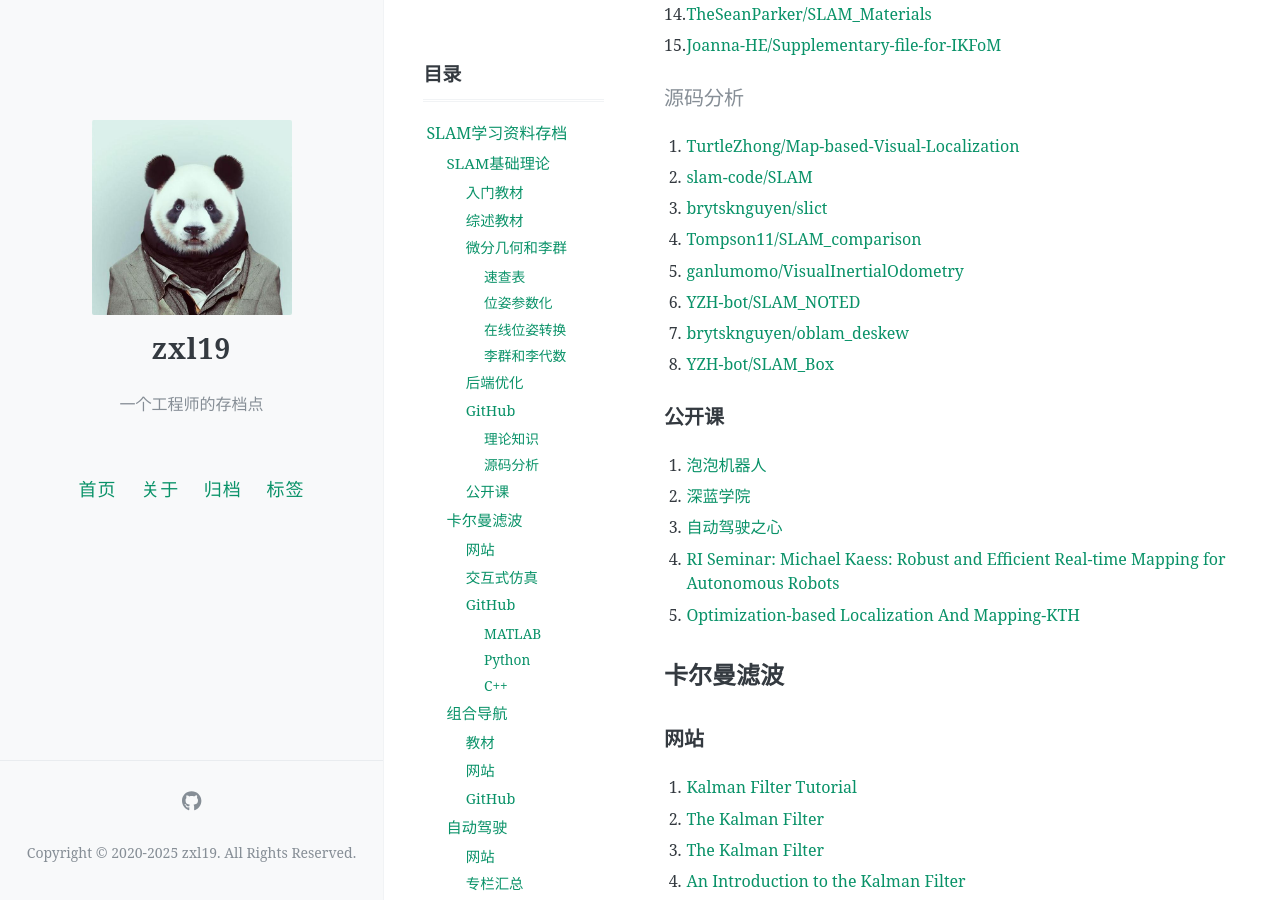
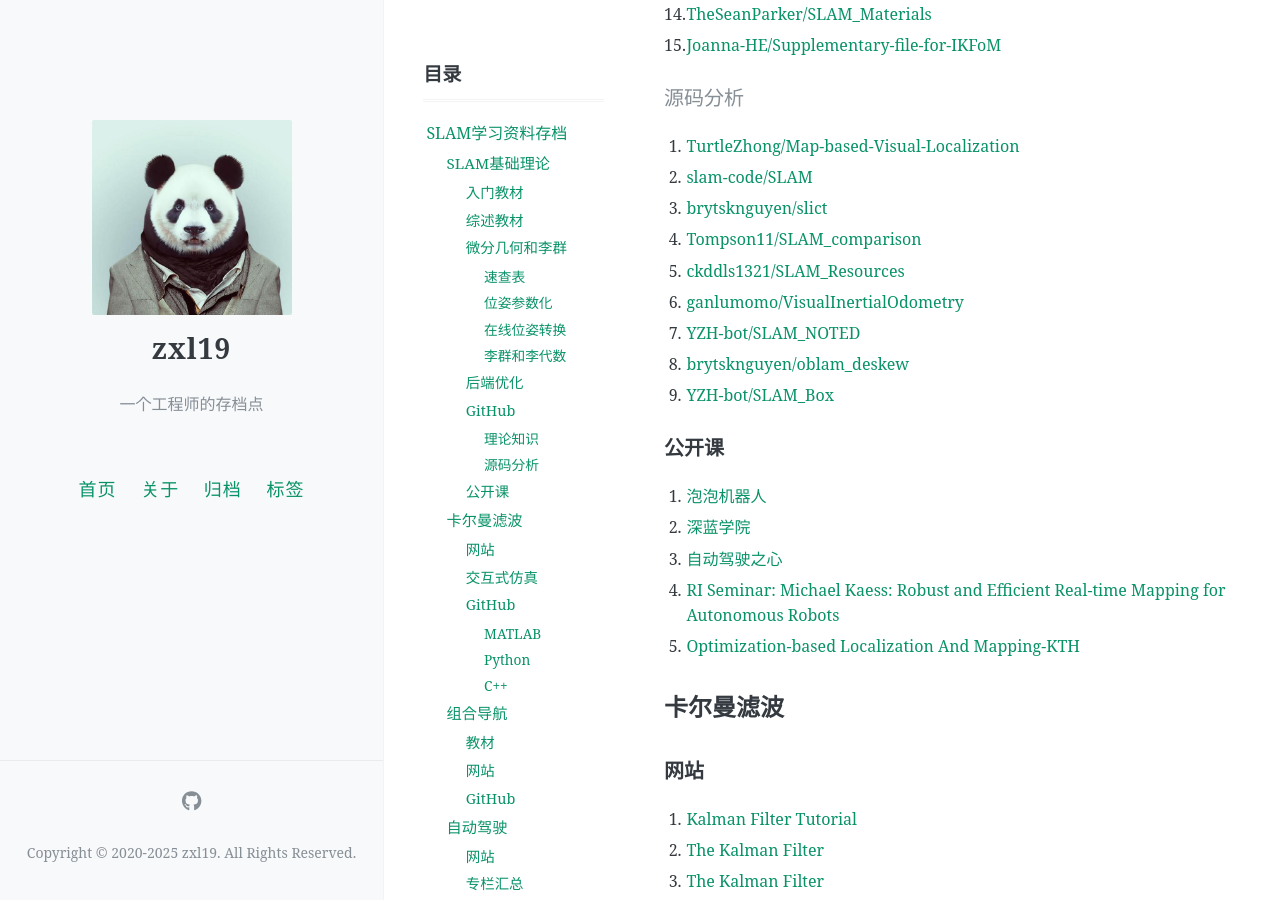
Before and after one commit to zxl19/zxl19.github.io, a Jekyll site: the page built from _posts/2022-10-11-slam-material.md, in a window 1280 px wide and 900 px high, scrolled down 2414 px. Built offline with Jekyll 4.4.1, drawn with Linux system fonts in a browser that asks for light colours; comment, search, counter and statistics services are not loaded.

Commit message:
docs: update posts

```diff
--- a/_posts/2022-10-11-slam-material.md
+++ b/_posts/2022-10-11-slam-material.md
@@ -97,10 +97,11 @@ pinned: false
 2. [slam-code/SLAM](https://github.com/slam-code/SLAM)
 3. [brytsknguyen/slict](https://github.com/brytsknguyen/slict)
 4. [Tompson11/SLAM_comparison](https://github.com/Tompson11/SLAM_comparison)
-5. [ganlumomo/VisualInertialOdometry](https://github.com/ganlumomo/VisualInertialOdometry)
-6. [YZH-bot/SLAM_NOTED](https://github.com/YZH-bot/SLAM_NOTED)
-7. [brytsknguyen/oblam_deskew](https://github.com/brytsknguyen/oblam_deskew)
-8. [YZH-bot/SLAM_Box](https://github.com/YZH-bot/SLAM_Box)
+5. [ckddls1321/SLAM_Resources](https://github.com/ckddls1321/SLAM_Resources)
+6. [ganlumomo/VisualInertialOdometry](https://github.com/ganlumomo/VisualInertialOdometry)
+7. [YZH-bot/SLAM_NOTED](https://github.com/YZH-bot/SLAM_NOTED)
+8. [brytsknguyen/oblam_deskew](https://github.com/brytsknguyen/oblam_deskew)
+9. [YZH-bot/SLAM_Box](https://github.com/YZH-bot/SLAM_Box)
 
 ### 公开课
 
```
Also changed, not shown: _posts/2021-09-15-windows-setup.md (+4 -0 lines), _posts/2021-10-11-terminal-tool.md (+4 -0 lines), _posts/2022-09-20-personal-blog.md (+4 -3 lines).
